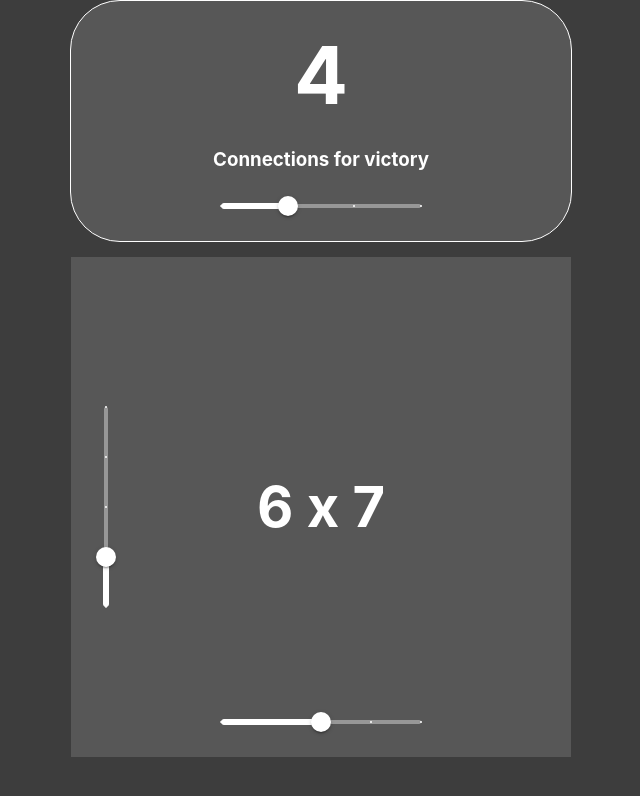
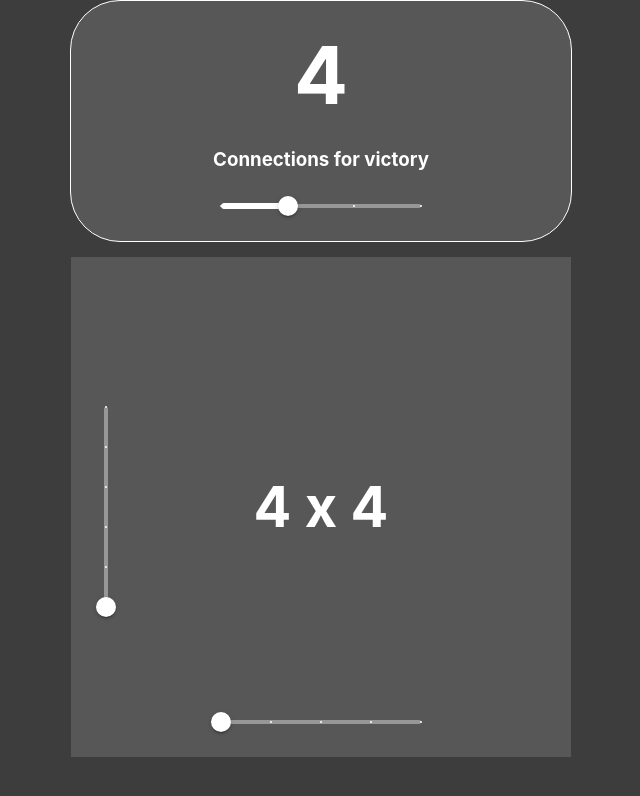
Before and after one commit to DanielAugustJanson/con-x, a React (Create React App) app: page / in a window 1280 px wide. Shown: the top 796 px of the page, without its empty margins (319-959 px from the left). Built offline with nearby package versions, Linux system fonts and the light colour scheme.

Commit message:
Some updates made

```diff
--- a/src/components/CreationScreen.js
+++ b/src/components/CreationScreen.js
@@ -1,12 +1,26 @@
-import React, { useState } from "react";
+import React, { useEffect, useState } from "react";
 import PropTypes from "prop-types";
 import Slider from "@mui/material/Slider";
 import { Height } from "@mui/icons-material";
+import { Box } from "@mui/material";
 
 const CreationScreen = (props) => {
   const [connections, setConnections] = useState(4);
   const [playHeight, setPlayHeight] = useState(6);
   const [playWidth, setPlayWidth] = useState(7);
+
+
+
+  useEffect(()=>{
+    if(connections < playHeight){
+      setPlayHeight(connections)
+      console.log("height Updated")
+    }
+    if(connections < playWidth){
+      setPlayWidth(connections)
+      console.log("width Updated")
+    }
+  },[connections])
 
   function setConnectionsValue(event, newValue) {
     setConnections(newValue);
@@ -20,12 +34,26 @@ const CreationScreen = (props) => {
     setPlayWidth(newValue);
   }
 
+  /* To be fixed. Not important now. */
+  function returnCircles(cons){
+    for(let i=0; i<cons;i++){
+      return(
+        <Box
+        sx={{
+          color: "cyan"
+        }}
+        >
+        </Box>
+      )
+
+    }
+  }
+
   return (
     <div className="playBox">
       <div className="connectionBox">
         <h2 id="connectionDisplay">{connections}</h2>
         <h3>Connections for victory</h3>
-
         <Slider
           sx={{
             width: "200px",
@@ -52,11 +80,12 @@ const CreationScreen = (props) => {
             margin: "20px",
           }}
           value={playHeight}
+          defaultValue={connections+1}
           orientation="vertical"
           onChange={setHeight}
           step={1}
           marks
-          min={5}
+          min={connections}
           max={9}
         />
         <Slider
@@ -66,6 +95,7 @@ const CreationScreen = (props) => {
             color: "white",
             margin: "20px",
           }}
+          defaultValue={connections+1}
           value={playWidth}
           onChange={setWidth}
           step={1}
```
